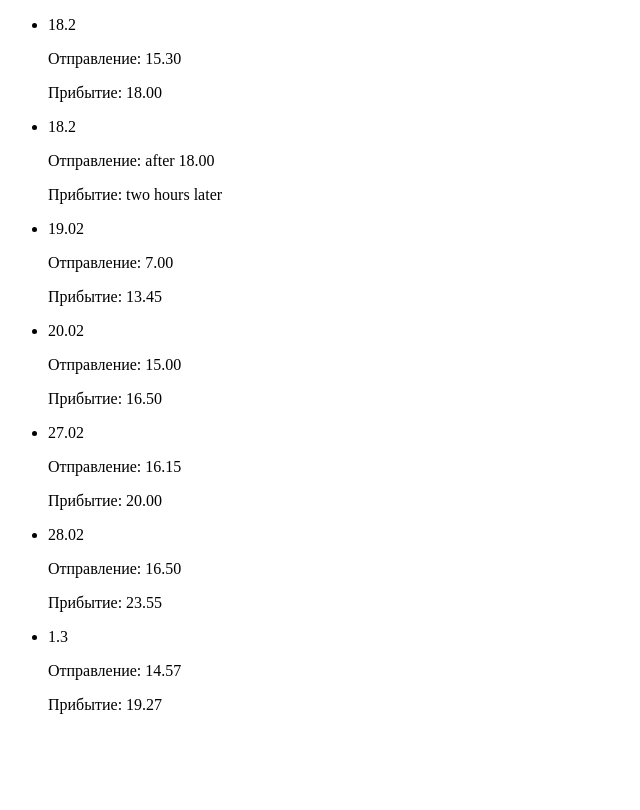
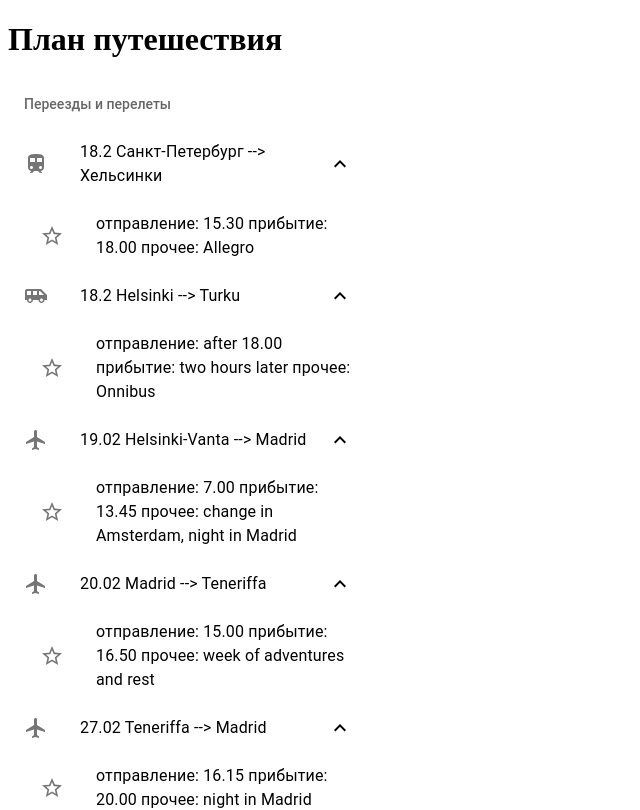
Before and after one commit to Kianni/go-teneriffa, a React (Create React App) app: page / in a window 1280 px wide. Shown: the top 810 px of the page, without its empty margins (0-640 px from the left). Built offline with nearby package versions, Linux system fonts and the light colour scheme.

Commit message:
show simple UI

```diff
--- a/package.json
+++ b/package.json
@@ -3,6 +3,10 @@
   "version": "0.1.0",
   "private": true,
   "dependencies": {
+    "@emotion/react": "^11.7.1",
+    "@emotion/styled": "^11.6.0",
+    "@mui/icons-material": "^5.3.1",
+    "@mui/material": "^5.4.0",
     "@testing-library/jest-dom": "^5.16.2",
     "@testing-library/react": "^12.1.2",
     "@testing-library/user-event": "^13.5.0",
--- a/src/App.js
+++ b/src/App.js
@@ -1,3 +1,4 @@
+import NestedList from "./components/NestedList";
 import { Transfer } from "./components/Transfer";
 
 function App() {
@@ -66,11 +67,10 @@ function App() {
     },
   ];
   return (
-    <ul>
-      {DATA.map((transfer) => (
-        <Transfer details={transfer} />
-      ))}
-    </ul>
+    <>
+      <h1>План путешествия</h1>
+      <NestedList data={DATA} />
+    </>
   );
 }
 
--- /dev/null
+++ b/src/components/NestedList.js
@@ -0,0 +1,74 @@
+import * as React from "react";
+import ListSubheader from "@mui/material/ListSubheader";
+import List from "@mui/material/List";
+import ListItemButton from "@mui/material/ListItemButton";
+import ListItemIcon from "@mui/material/ListItemIcon";
+import ListItemText from "@mui/material/ListItemText";
+import Collapse from "@mui/material/Collapse";
+import InboxIcon from "@mui/icons-material/MoveToInbox";
+import DraftsIcon from "@mui/icons-material/Drafts";
+import SendIcon from "@mui/icons-material/Send";
+import ExpandLess from "@mui/icons-material/ExpandLess";
+import ExpandMore from "@mui/icons-material/ExpandMore";
+import StarBorder from "@mui/icons-material/StarBorder";
+import { AccordionDetails } from "@mui/material";
+import FlightIcon from "@mui/icons-material/Flight";
+import TrainIcon from "@mui/icons-material/Train";
+import AirportShuttleIcon from "@mui/icons-material/AirportShuttle";
+import { BusAlert } from "@mui/icons-material";
+import ArrowForwardIcon from "@mui/icons-material/ArrowForward";
+
+export default function NestedList(props) {
+  const [open, setOpen] = React.useState(true);
+
+  const handleClick = () => {
+    setOpen(!open);
+  };
+
+  return (
+    <List
+      sx={{ width: "100%", maxWidth: 360, bgcolor: "background.paper" }}
+      component="nav"
+      aria-labelledby="nested-list-subheader"
+      subheader={
+        <ListSubheader component="div" id="nested-list-subheader">
+          Переезды и перелеты
+        </ListSubheader>
+      }
+    >
+      {props.data.map((transfer) => {
+        let destination = ` ${transfer.date} ${transfer.location["departure_point"]} --> ${transfer.location["arrival_point"]}`;
+        let additional_info = `отправление: ${transfer.time.departure} прибытие: ${transfer.time.arrival} прочее: ${transfer.additional_info}`;
+
+        return (
+          <>
+            <ListItemButton onClick={handleClick}>
+              <ListItemIcon>
+                {transfer.vehicle === "plain" ? (
+                  <FlightIcon />
+                ) : transfer.vehicle === "bus" ? (
+                  <AirportShuttleIcon />
+                ) : (
+                  <TrainIcon />
+                )}
+              </ListItemIcon>
+              <ListItemText primary={destination} />
+              {open ? <ExpandLess /> : <ExpandMore />}
+            </ListItemButton>
+
+            <Collapse in={open} timeout="auto" unmountOnExit>
+              <List component="div" disablePadding>
+                <ListItemButton sx={{ pl: 4 }}>
+                  <ListItemIcon>
+                    <StarBorder />
+                  </ListItemIcon>
+                  <ListItemText primary={additional_info} />
+                </ListItemButton>
+              </List>
+            </Collapse>
+          </>
+        );
+      })}
+    </List>
+  );
+}
```
Also changed, not shown: 1 other file (tests, documents, lock files or other folders).
